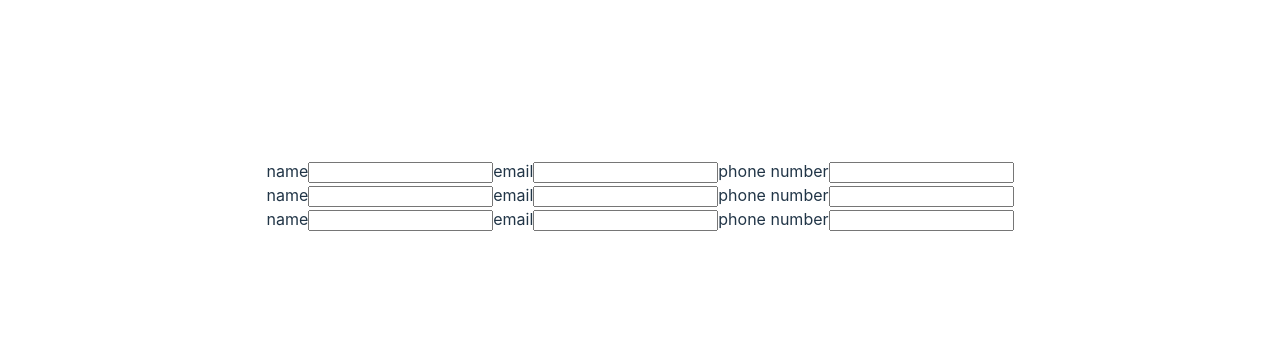
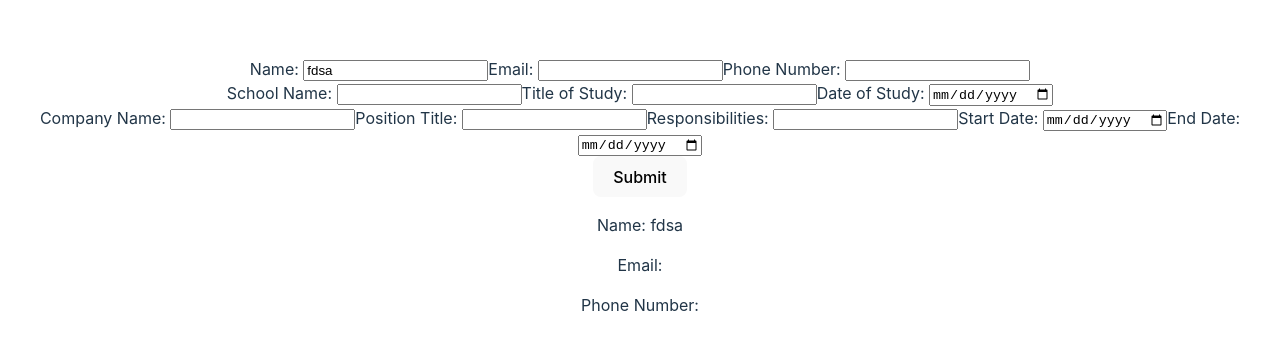
Before and after one commit to EljiahR/cv-application, a React (Vite) app: page / in a window 1280 px wide. Shown: the part 205-554 px from the top of the page. Built offline with nearby package versions, Linux system fonts and the light colour scheme.

Commit message:
Added to Form.jsx: added state for general section of form

```diff
--- a/src/App.jsx
+++ b/src/App.jsx
@@ -7,8 +7,6 @@ function App() {
   return (
     <>
       <Form />
-      <Form />
-      <Form />
     </>
 
 
--- a/src/components/Form.jsx
+++ b/src/components/Form.jsx
@@ -1,20 +1,64 @@
+import { useState } from "react"
 
-/* eslint-disable react/prop-types */
-export default function Form({ sectionName = "general-info", info = [{name:"name",type:"text"},
-{name:"email",type:"text"},{name:"phone number",type:"phone"}] }){
 
-    const inputs = info.map(obj=>{
-        return (
-            <>
-                <label htmlFor={obj.name}>{obj.name}</label>
-                <input key={obj.name} type={obj.type} id={obj.name}></input>
-            </>
+export default function Form(){
 
-        )
-    })
+    let [generalInfo, setGeneralInfo] = useState({name:"fdsa",email:"",phone:""});
+
+    const handleGeneral = (target, input)=>{
+        let newGeneral = {...generalInfo}
+        newGeneral[target] = input
+        setGeneralInfo(newGeneral)
+    }
+
+
     return (
-        <section id={sectionName}>
-            {inputs}
-        </section>
+        <>
+            <form action="POST">
+                <section id="general">
+                    <label htmlFor="name">Name: </label>
+                    <input value={generalInfo.name} type="text" id="name" onChange={(e)=>handleGeneral("name",e.target.value)} />
+
+                    <label htmlFor="email">Email: </label>
+                    <input value={generalInfo.email} type="email" id="email" onChange={(e)=>handleGeneral("email",e.target.value)} />
+
+                    <label htmlFor="phone">Phone Number: </label>
+                    <input value={generalInfo.phone} type="phone" id="phone" onChange={(e)=>handleGeneral("phone",e.target.value)} />
+                </section>
+                <section id="education">
+                    <label htmlFor="school-name">School Name: </label>
+                    <input type="text" id="school-name" />
+
+                    <label htmlFor="study-title">Title of Study: </label>
+                    <input type="text" id="study-title" />
+
+                    <label htmlFor="study-date">Date of Study: </label>
+                    <input type="date" id="study-date" />
+                </section>
+                <section id="practical">
+                <label htmlFor="company-name">Company Name: </label>
+                    <input type="text" id="company-name" />
+
+                    <label htmlFor="position-title">Position Title: </label>
+                    <input type="text" id="position-title" />
+
+                    <label htmlFor="responsibilities">Responsibilities: </label>
+                    <input type="text" id="responsibilities" />
+
+                    <label htmlFor="start-date">Start Date: </label>
+                    <input type="date" id="start-date" />
+
+                    <label htmlFor="end-date">End Date: </label>
+                    <input type="date" id="end-date" />
+                </section>
+                <button type="button" id="submit">Submit</button>
+            </form>
+            <div id="result">
+                <p>Name: {generalInfo.name}</p>
+                <p>Email: {generalInfo.email}</p>
+                <p>Phone Number: {generalInfo.phone}</p>
+
+            </div>
+        </>
     )
 }
```
